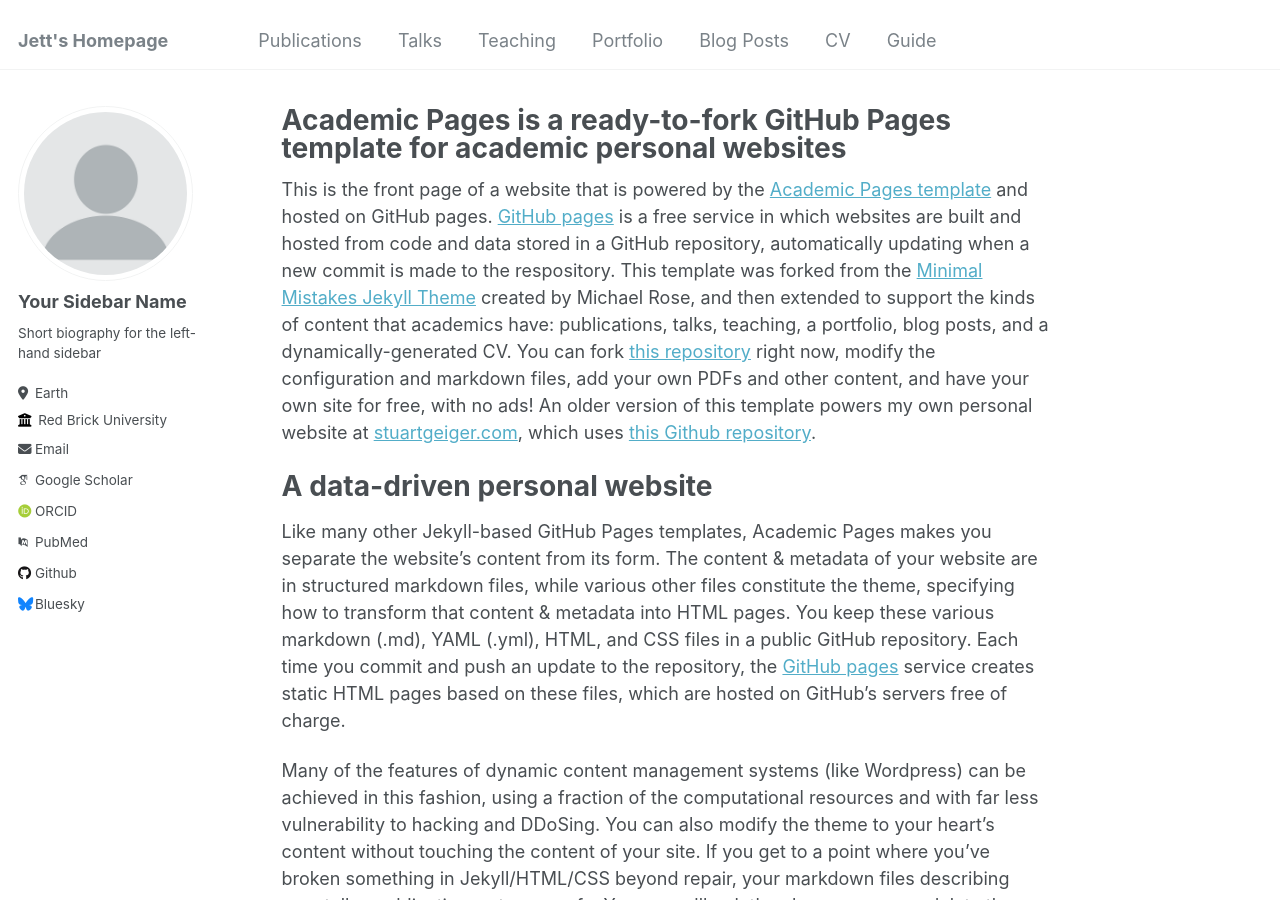
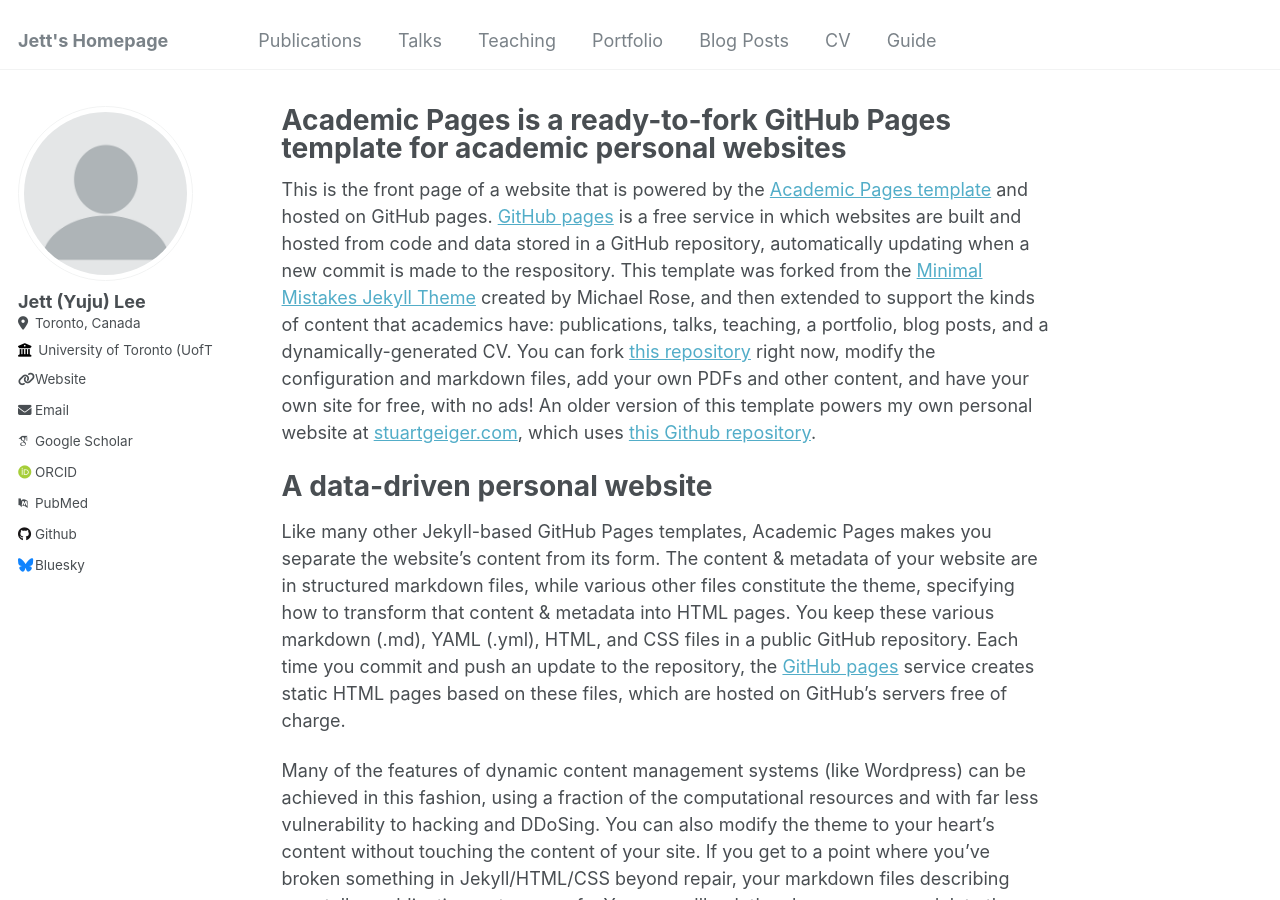
Before and after one commit to yujulee/yujulee.github.io, a Jekyll site: the page built from _pages/about.md, in a window 1280 px wide and 900 px high. Built offline with Jekyll 4.4.1, drawn with Linux system fonts in a browser that asks for light colours; some web fonts are replaced.

Commit message:
Update _config.yml

```diff
--- a/_config.yml
+++ b/_config.yml
@@ -22,13 +22,13 @@ repository               : "yujulee/yujulee.github.io"
 author:
   # Biographic information
   avatar           : "profile.png"
-  name             : "Your Sidebar Name"
+  name             : "Jett (Yuju) Lee"
   pronouns         : # example: "she/her"
-  bio              : "Short biography for the left-hand sidebar"
-  location         : "Earth"
-  employer         : "Red Brick University"
-  uri              : # URL
-  email            : "none@example.org"
+  bio              : #"Short biography for the left-hand sidebar"
+  location         : "Toronto, Canada"
+  employer         : "University of Toronto (UofT)"
+  uri              : yujulee.github.io
+  email            : "yuju.lee@mail.utoronto.ca"
 
   # Academic websites
   arxiv            : # URL - Update with the correct link to your profile
```
